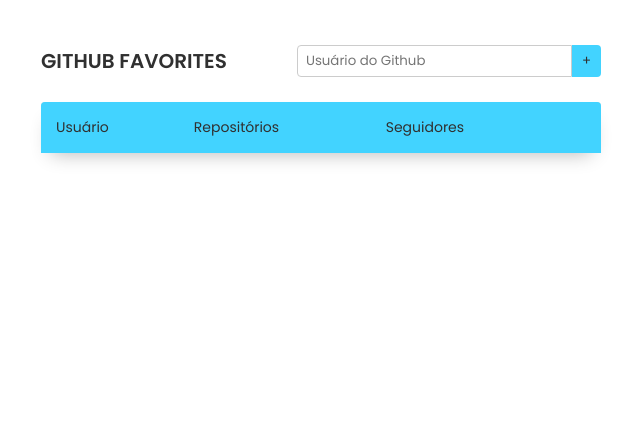
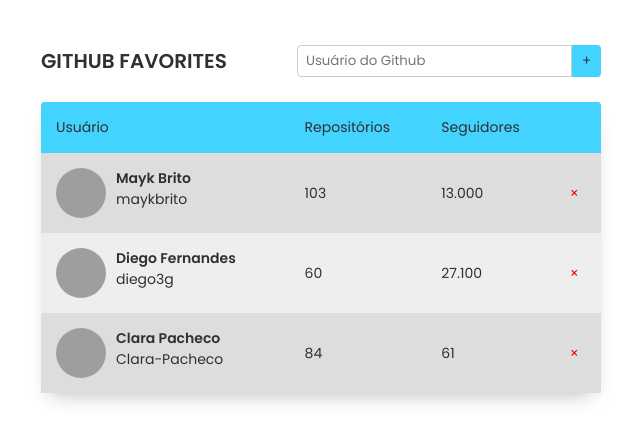
Before and after one commit to Clara-Pacheco/github_favorites, a plain HTML site: page index.html in a window 1280 px wide. Shown: the whole page, without its empty margins (319-959 px from the left). Drawn offline with Linux system fonts and the light colour scheme; grey boxes are pictures that could not be loaded.

Commit message:
Create HTML to be inject in the table via js

```diff
--- a/index.html
+++ b/index.html
@@ -37,37 +37,6 @@
       </thead>
 
       <tbody>
-
-        <tr>
-          <td class="user">
-            <img src="https://github.com/Clara-Pacheco.png" alt="Imagem de Clara Pacheco">
-            <a href="https://github.com/Clara-Pacheco" target="_blank">
-              <p>Clara Pacheco</p>
-              <span>Clara-Pacheco</span>
-            </a>
-          </td>
-          <td class="repositories">83</td>
-          <td class="followers">64</td>
-          <td>
-            <button class="remove">&times;</button>
-          </td>
-        </tr>
-        <tr>
-          <td class="user">
-            <img src="https://github.com/maykbrito.png" alt="Imagem de Mayk Brito">
-            <a href="https://github.com/maykbrito" target="_blank">
-              <p>Mayk Brito</p>
-              <span>maykbrito</span>
-            </a>
-          </td>
-          <td class="repositories">76</td>
-          <td class="followers">9589</td>
-          <td>
-            <button class="remove">&times;</button>
-          </td>
-        </tr>
-
-
       </tbody>
     </table>
 
--- a/js/favorites.js
+++ b/js/favorites.js
@@ -5,8 +5,33 @@
 export class Favorites{
   constructor(root){
     this.root = document.querySelector('root')
+    this.load()
   }
 
+  load() {
+    const entries = [
+      {
+      login: 'maykbrito',
+      name: "Mayk Brito",
+      public_repos: '103',
+      followers: '13.000'
+      },
+      {
+      login: 'diego3g',
+      name: "Diego Fernandes",
+      public_repos: '60',
+      followers: '27.100'
+      },
+      {
+      login: 'Clara-Pacheco',
+      name: "Clara Pacheco",
+      public_repos: '84',
+      followers: '61'
+      }
+    ]
+
+    this.entries = entries
+  }
 
 }
 
@@ -18,16 +43,68 @@ export class FavoritesView extends Favorites{
   constructor(root){
     super(root)
 
+    this.tbody = document.querySelector('tbody')
+
     this.update()
   }
 
   update(){
    this.removeAllTr()
+
+   this.entries.forEach(user => {
+   const row = this.createRow()
+
+   /*recebemos a estrutura html criada com o createRow e, com
+   a DOM, iremos modificar os dados dessa estrutura */
+
+   // Modificar o a imagem do usuário:
+   row.querySelector('.user img').src = `https://github.com/${user.login}.png`
+   row.querySelector('.user p').textContent = user.name
+   row.querySelector('.user img').alt = `Imagem de ${user.name}`
+   row.querySelector('.user span').textContent = `${user.login}`
+   row.querySelector('.repositories').textContent = user.public_repos
+   row.querySelector('.followers').textContent = user.followers
+
+
+
+
+
+   this.tbody.append(row)
+  })
+
+  }
+
+  // O container <tr></tr> precisa ser criado com a DOM
+
+  createRow(){
+    const tr = document.createElement('tr')
+
+    const content = `
+    <td class="user">
+      <img src="https://github.com/Clara-Pacheco.png" alt="Imagem de Clara Pacheco">
+      <a href="https://github.com/Clara-Pacheco" target="_blank">
+      <p>Clara Pacheco</p>
+      <span>Clara-Pacheco</span>
+      </a>
+    </td>
+    <td class="repositories">83</td>
+    <td class="followers">64</td>
+    <td>
+        <button class="remove">&times;</button>
+    </td> `
+
+
+    tr.innerHTML = content
+
+    return tr
+
+    /* Por que essa função irá retornar o tr? Porque iremos
+    usá-la para cada elemento que tivermos nos dados */
+
   }
 
   removeAllTr(){
-    const tbody = document.querySelector('tbody')
-    tbody.querySelectorAll('tr').forEach((tr)=>{
+    this.tbody.querySelectorAll('tr').forEach((tr)=>{
       tr.remove()
     })
   }
```
